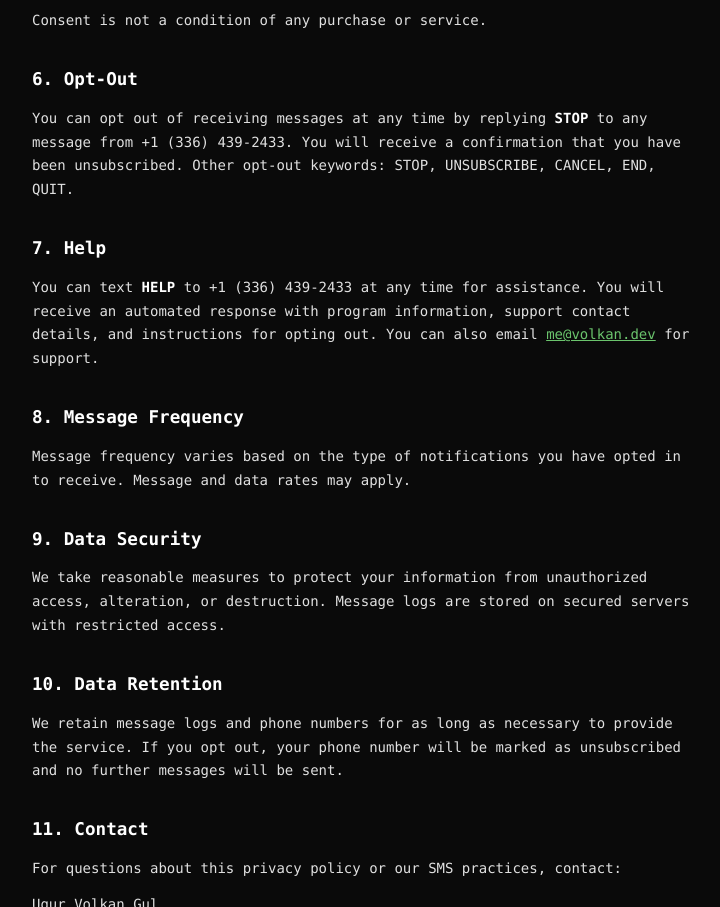
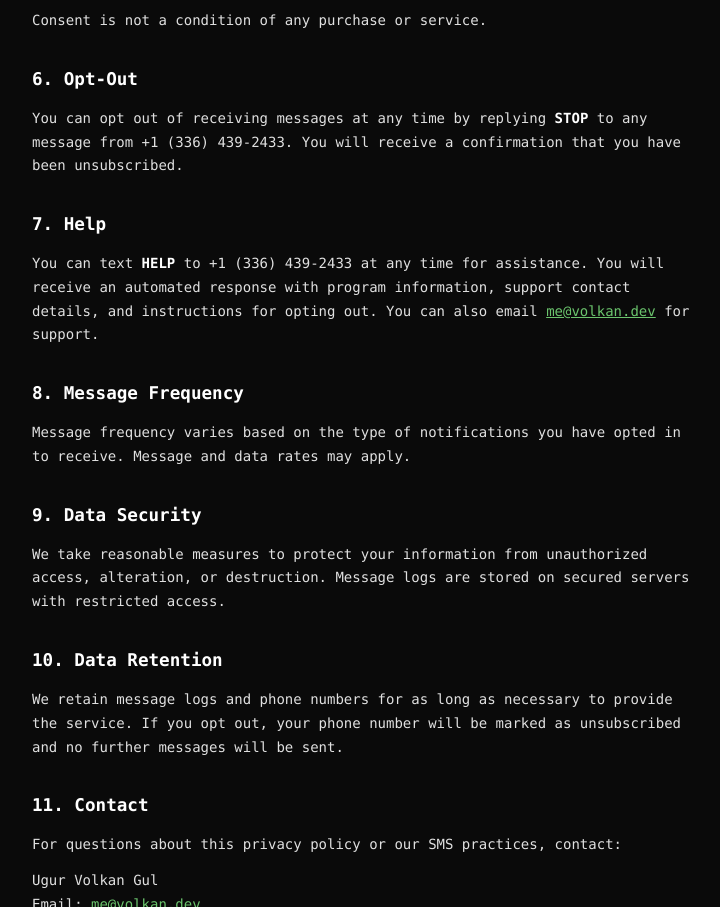
Before and after one commit to birkasecorba-chef/chef-site, a plain HTML site: page public/privacy/index.html in a window 1280 px wide. Shown: the part 1335-2242 px from the top of the page, without its empty margins (272-992 px from the left). Drawn offline with Linux system fonts and the light colour scheme.

Commit message:
fix: remove extra opt-out keywords from privacy policy
Section 6 now only lists STOP as the opt-out keyword,
matching the 10DLC campaign registration.

```diff
--- a/public/privacy/index.html
+++ b/public/privacy/index.html
@@ -84,7 +84,7 @@
   <p>
     You can opt out of receiving messages at any time by replying <strong>STOP</strong> to
     any message from +1 (336) 439-2433. You will receive a confirmation that you have been
-    unsubscribed. Other opt-out keywords: STOP, UNSUBSCRIBE, CANCEL, END, QUIT.
+    unsubscribed.
   </p>
 
   <h2>7. Help</h2>
```
